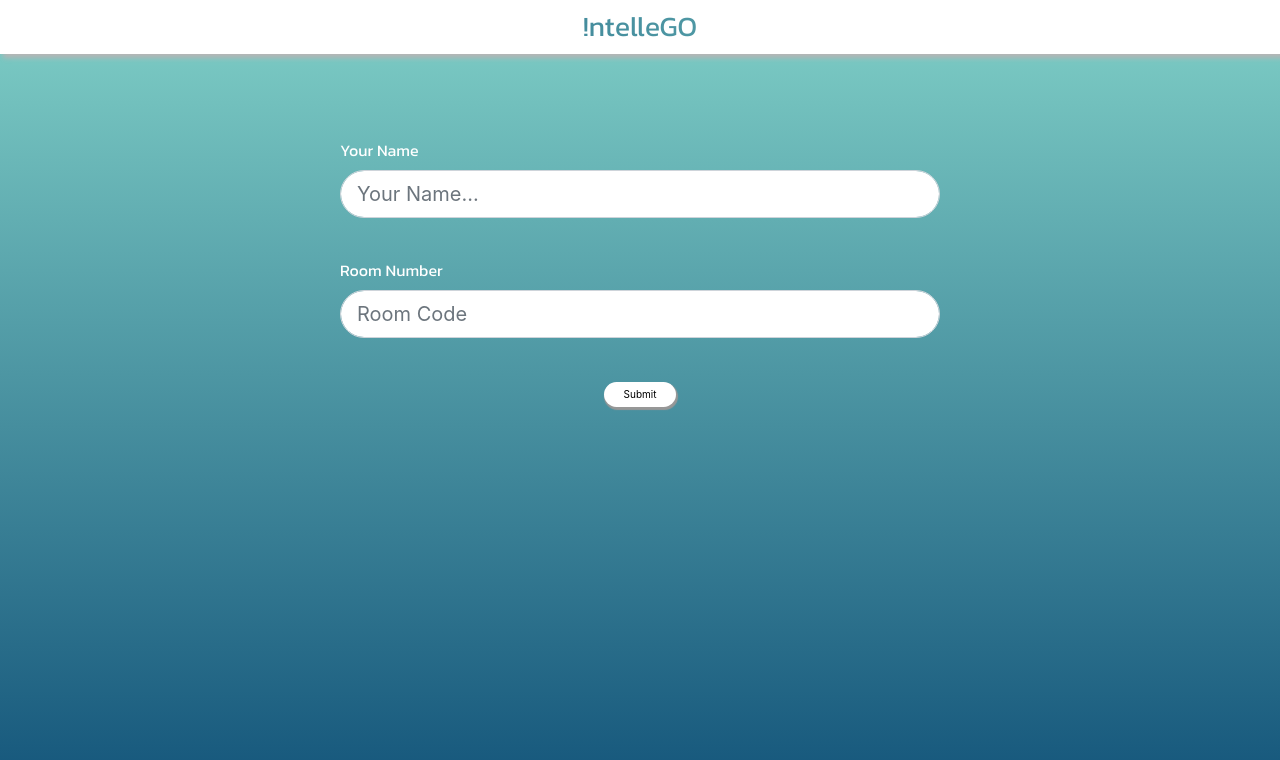
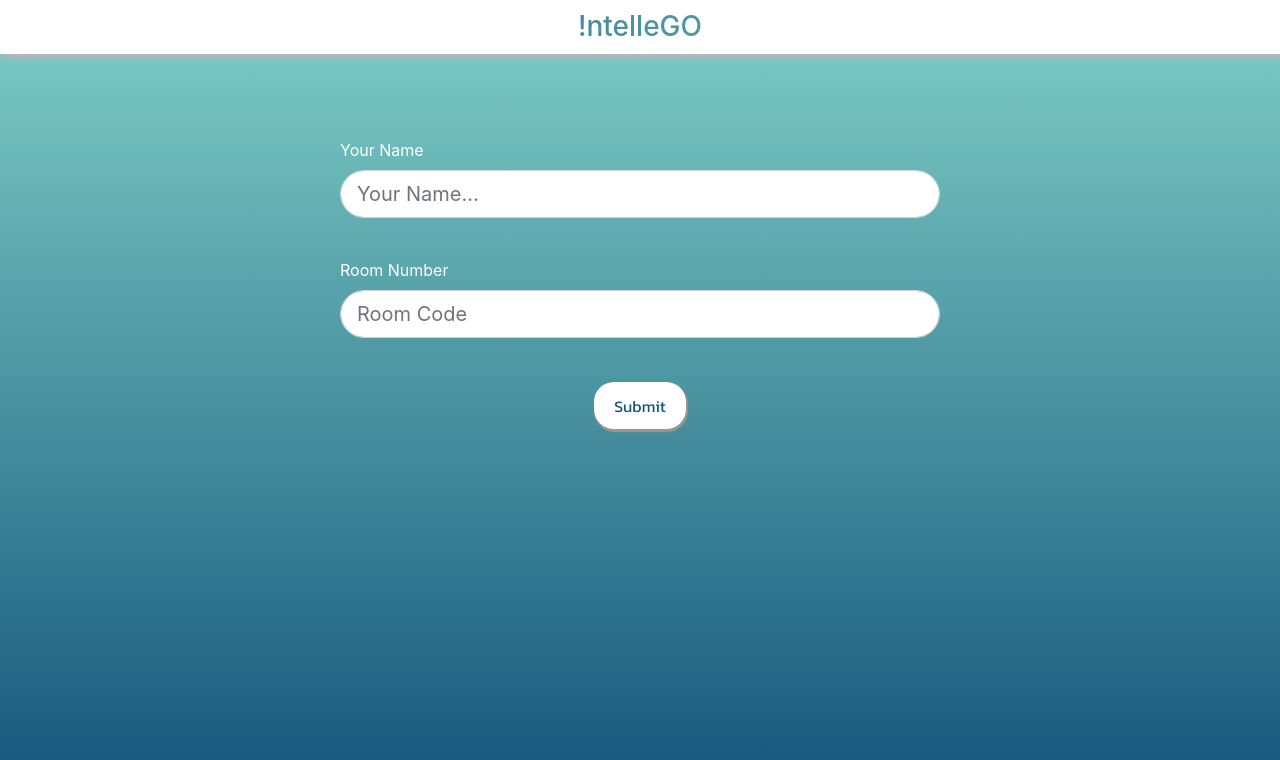
Before and after one commit to snowcollegesudoclub/IntelleGOFrontEnd, a plain HTML site: page index.html in a window 1280 px wide. Drawn offline with nearby package versions, Linux system fonts and the light colour scheme.

Commit message:
Changed a couple of font colors

```diff
--- a/css/Styles.css
+++ b/css/Styles.css
@@ -11,6 +11,7 @@
 html{
     height: 100%;
     animation: fadein 2s;
+    font-family: 'Kanit', sans-serif;
 }
 
 #Title{
@@ -22,7 +23,6 @@
     text-align: center;
     width: auto;
     padding: 10px;
-    font-family: 'Kanit', sans-serif;
     background: linear-gradient(to right,#13547a,#80d0c7);
     -webkit-background-clip: text;
     -webkit-text-fill-color: transparent;
@@ -51,7 +51,7 @@
 }
 #formSection label{
     color: white;
-    font-family: 'Kanit', sans-serif;
+
 }
 
 .btn{
@@ -61,7 +61,15 @@
     border-style: none !important;
     border-radius: 20px !important;
     padding: 5px 20px 5px 20px !important;
-    font-size: 10px !important;
+    font-size: 20px !important;
     box-shadow: 1px 2px 1px 1px #979797;
-    color: black !important;
+
+    font-family: 'Kanit', sans-serif;
 }
+
+.btn h6{
+    background:#13547a;
+    -webkit-background-clip: text;
+    -webkit-text-fill-color: transparent;
+    padding-top: 10px;
+}
--- a/index.html
+++ b/index.html
@@ -26,7 +26,7 @@
                     <input class="form-control form-control-lg" type="text" placeholder="Room Code">
                 </div>
                 <br>
-                <button type="submit" class="btn btn-primary">Submit</button>
+                <button type="submit" class="btn btn-primary"><h6>Submit</h6></button>
             </form>
         </section>
 
```
